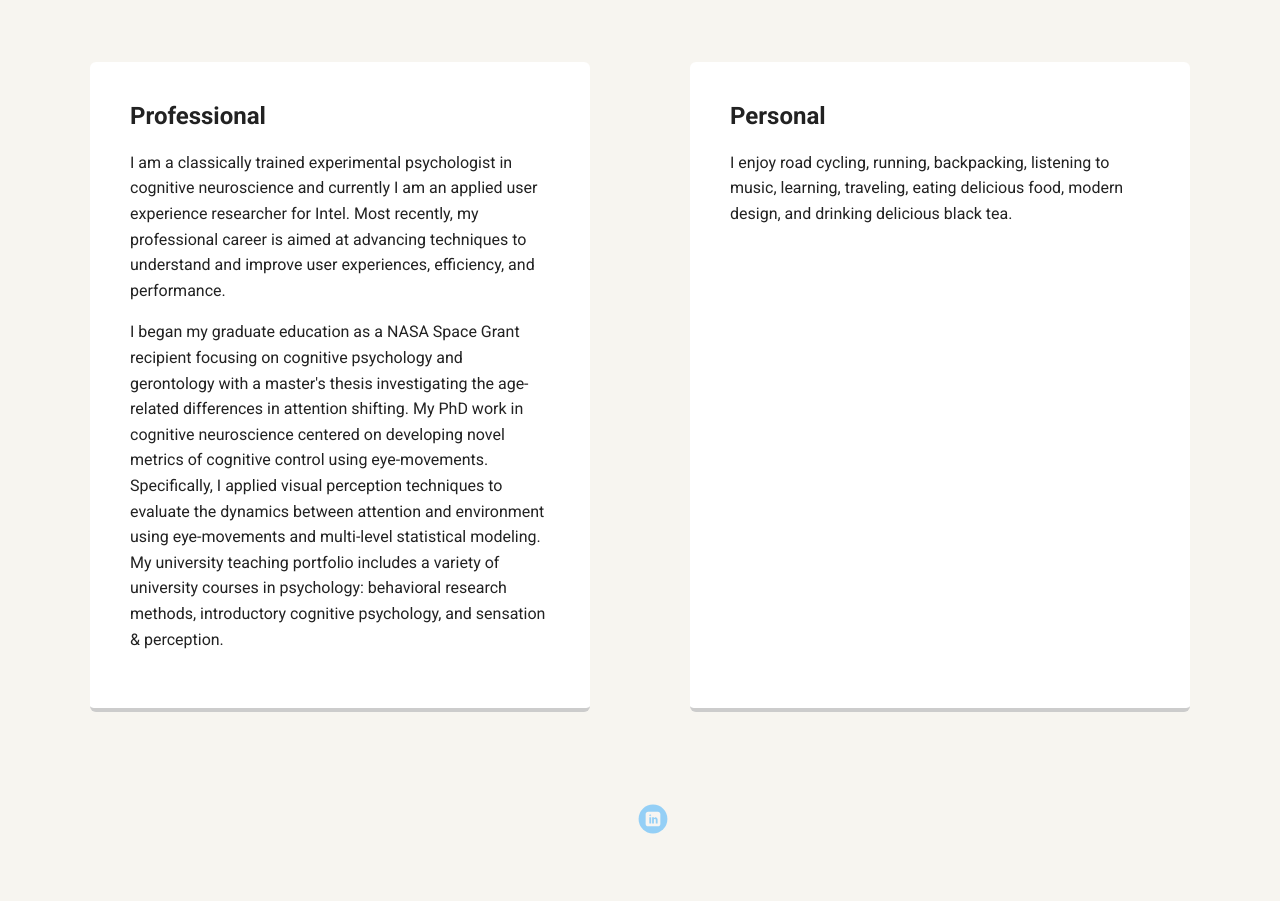
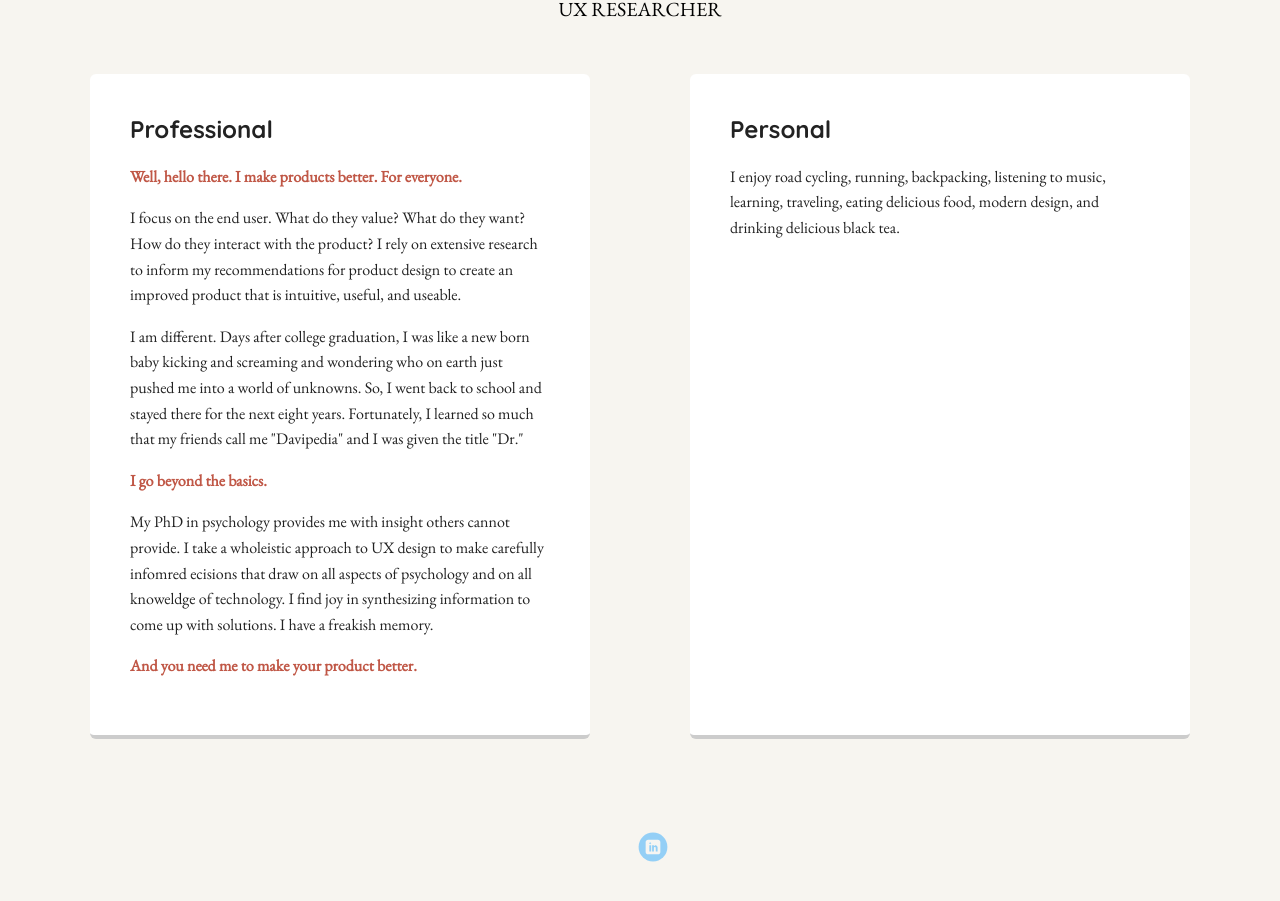
Before and after one commit to Hughes064/davids_portfolio, a plain HTML site: page index.html in a window 1280 px wide. Shown: the part 402-1303 px from the top of the page. Drawn offline with nearby package versions, Linux system fonts and the light colour scheme; a web font is replaced by a local one.

Commit message:
Content and design update
Updated the index.html page with new content and design touches.

```diff
--- a/index.html
+++ b/index.html
@@ -5,8 +5,7 @@
   <title>David Kuhns's Profile</title>
   <meta name="viewport" content="width=device-width, initial-scale=1.0">
   <link rel="stylesheet" href="styles.css">
-  <link href="https://fonts.googleapis.com/css?family=Muli%7CRoboto:400,300,500,700,900" rel="stylesheet">
-</head>
+  <link href='https://fonts.googleapis.com/css?family=Quicksand:400,700|EB+Garamond' rel='stylesheet' type='text/css'>
   <body>
 
     <div class="main-nav">
@@ -21,6 +20,7 @@
     <header>
       <img src="images/david-port.jpg" alt="Photograph of David Kuhns" class="profile-image">
       <h1 class="tag name">Hello, I’m David Kuhns.</h1>
+      <h2 class="tag"> UX RESEARCHER </h2>
 
     </header>
 
@@ -28,11 +28,17 @@
       <div class="card">
         <h2>Professional</h2>
         <p>
-          I am a classically trained experimental psychologist in cognitive neuroscience and currently I am an applied user experience researcher for Intel. Most recently, my professional career is aimed at advancing techniques to understand and improve user experiences, efficiency, and performance.
+          <span class="bold">Well, hello there. I make products better. For everyone.</span>
         </p>
+        <p>I focus on the end user. What do they value? What do they want? How do they interact with the product? I rely on extensive research to inform my recommendations for product design to create an improved product that is intuitive, useful, and useable.</p>
         <p>
-          I began my graduate education as a NASA Space Grant recipient focusing on cognitive psychology and gerontology with a master's thesis investigating the age-related differences in attention shifting. My PhD work in cognitive neuroscience centered on developing novel metrics of cognitive control using eye-movements. Specifically, I applied visual perception techniques to evaluate the dynamics between attention and environment using eye-movements and multi-level statistical modeling. My university teaching portfolio includes a variety of university courses in psychology: behavioral research methods, introductory cognitive psychology, and sensation & perception.
+          I am different. Days after college graduation, I was like a new born baby kicking and screaming and wondering who on earth just pushed me into a world of unknowns. So, I went back to school and stayed there for the next eight years. Fortunately, I learned so much that my friends call me "Davipedia" and I was given the title "Dr."
         </p>
+        <p><span class="bold"> I go beyond the basics. </span></p>
+        <p>
+          My PhD in psychology provides me with insight others cannot provide. I take a wholeistic approach to UX design to make carefully infomred ecisions that draw on all aspects of psychology and on all knoweldge of technology. I find joy in synthesizing information to come up with solutions. I have a freakish memory.
+        </p>
+        <p><span class="bold">And you need me to make your product better.</span></p>
 
       </div>
 
--- a/styles.css
+++ b/styles.css
@@ -2,9 +2,9 @@
 COLORS
 
 off-white: #f7f5f0;
-white: #6633ff;
-blue: #C0E0DE;
-dark gray: #3C474B;
+blue: #6633ff;
+dark gray: #363636;
+red: #C05746;
 
 ***************************/
 
@@ -17,15 +17,20 @@ body {
   margin: 0;
   padding: 0;
   text-align: center;
-  font-family: 'Roboto', sans-serif;
+  font-family: 'EB Garamond', serif;
   color: #222;
   background: #f7f5f0;
+}
+
+h5, h4, h3, h2, h1 {
+  font-family: 'Quicksand', sans-serif;
 }
 /* Link Styles */
 
 a {
   text-decoration: none;
   color: #999;
+
 }
 a:hover {
   color: #6633ff;
@@ -35,7 +40,7 @@ a:hover {
 
 .main-nav {
   width: 100%;
-  background: #3C474B;
+  background: #363636;
   min-height: 30px;
   padding: 10px;
   /*position: fixed;*/
@@ -87,15 +92,26 @@ header .profile-image {
   border: 3px solid white;
   transition: all .5s;
 }
-header .profile-image:hover {
+/*header .profile-image:hover {
   transform: scale(1.2) rotate(5deg);
-}
+}*/
 .tag {
   color: black;
   padding: 10px;
+  padding-bottom: 0;
   border-radius: 5px;
   display: table;
   margin: 10px auto;
+  margin-bottom: 0;
+}
+
+h2.tag {
+  margin-top: 0;
+  padding: 0;
+  font-size: 1.25em;
+  font-weight: 300;
+  font-family: 'EB Garamond', serif;
+
 }
 
 .card {
@@ -191,16 +207,16 @@ PORTFOLIO
 }
 
 li.list-item a:hover {
-  color: #3C474B;
+  color: #363636;
 }
 h1.headline  {
   text-transform: uppercase;
-  color: #3C474B;
+  color: #363636;
   margin-bottom: 50px;
 }
 h1.headline a {
   text-transform: uppercase;
-  color: #3C474B;
+  color: #363636;
   margin-bottom: 50px;
 }
 
@@ -230,6 +246,8 @@ span.italics {
 
 span.bold {
   font-weight: 700;
+  color: #C05746;
+
 }
 
 /***************************************
@@ -237,7 +255,7 @@ CV
 ***************************************/
 
 .main {
-  border: 2px solid #3C474B;
+  border: 2px solid #363636;
   width: 75%;
   min-height: 1440px;
   margin: 25px auto;
@@ -245,7 +263,7 @@ CV
 }
 
 h1.cv-headline, h3.cv-headline {
-  color: #3C474B;
+  color: #363636;
   text-align: left;
   margin-left: 100px;
   text-transform: uppercase;
```
Also changed, not shown: cv.html (+1 -1 lines), portfolio.html (+1 -2 lines).
